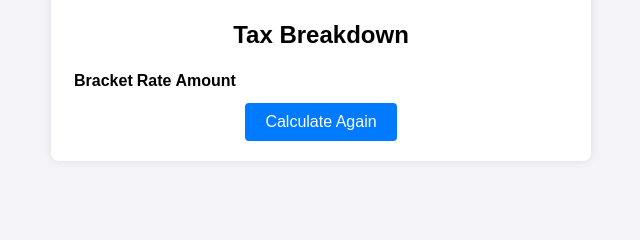
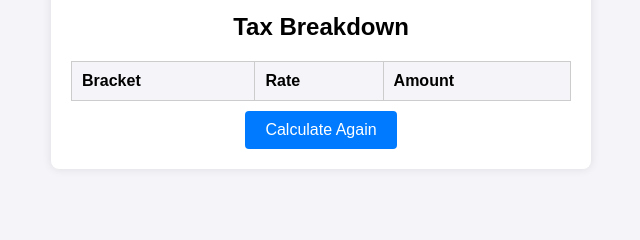
Before and after one commit to iwindon/2024_Tax_Brackets, a Flask app: template templates/result.html in a window 1280 px wide. Shown: the part 399-639 px from the top of the page, without its empty margins (319-959 px from the left). Run offline with Flask 2, Linux system fonts and the light colour scheme; the template is opened without the code that fills it, so the values that code supplies are empty; parts of the project's set-up code (start-up, migrations or seed data) failed here and were passed over.

Commit message:
Update results page

```diff
--- a/static/styles.css
+++ b/static/styles.css
@@ -93,3 +93,22 @@ input[type="submit"] {
     color: #666;
     text-align: center;
 }
+
+table {
+    width: 100%;
+    border-collapse: collapse;
+    margin-top: 20px;
+}
+
+table, th, td {
+    border: 1px solid #ccc;
+}
+
+th, td {
+    padding: 10px;
+    text-align: left;
+}
+
+th {
+    background-color: #f4f4f9;
+}
```
Also changed, not shown: templates/result.html (line endings or trailing spaces).
